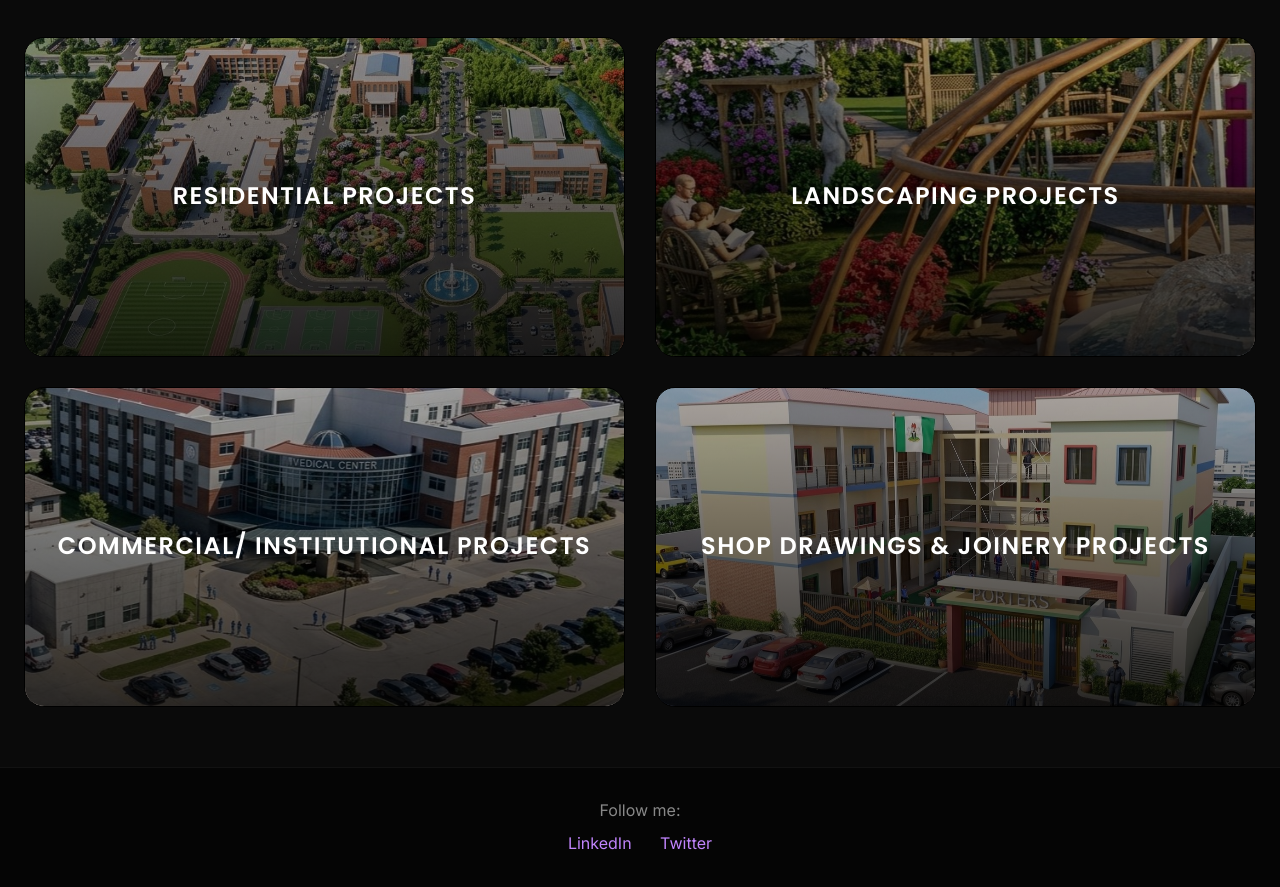
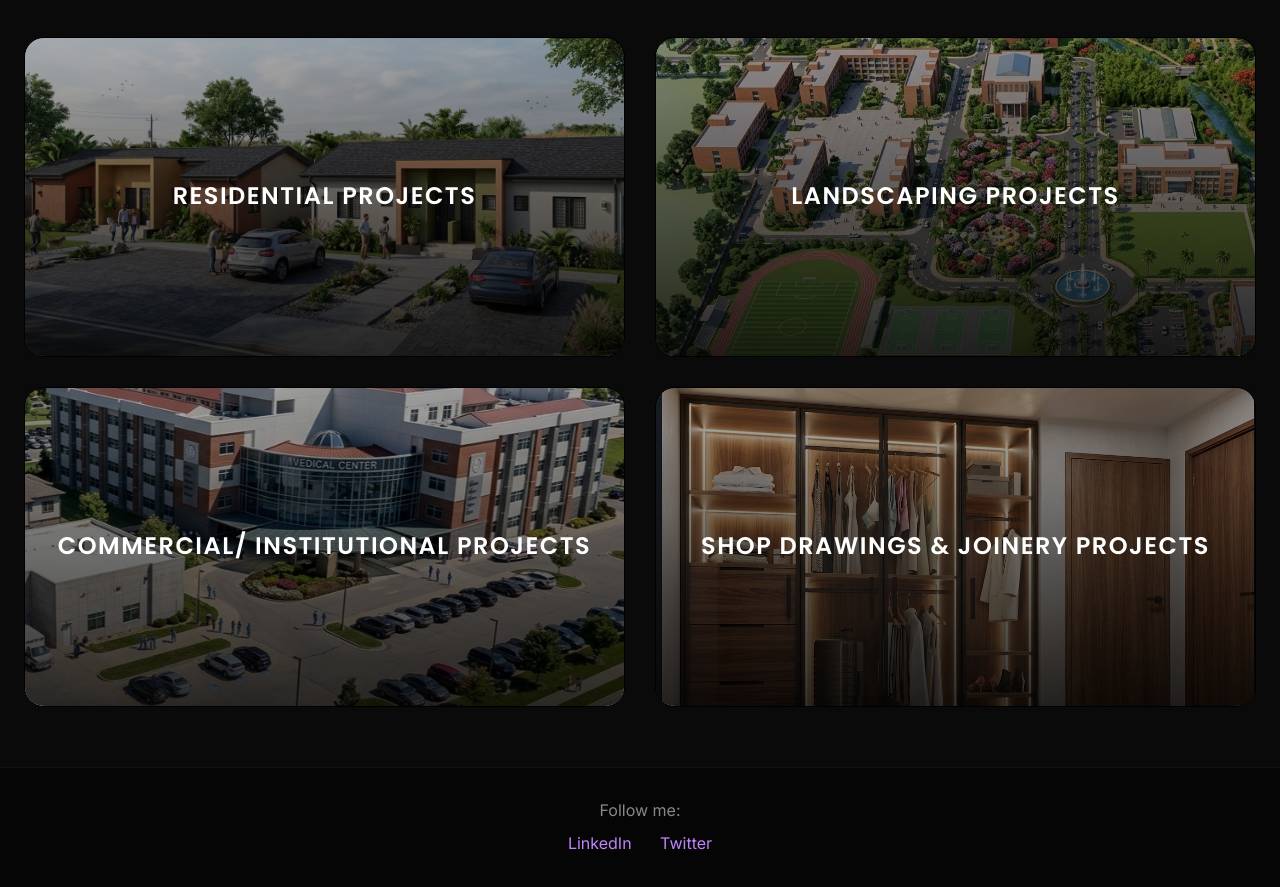
Before and after one commit to Bagais/PORTFOLIO_2026, a plain HTML site: page arch_landing.html in a window 1280 px wide. Shown: the part 163-1050 px from the top of the page. Drawn offline with Linux system fonts and the light colour scheme.

Commit message:
updated css

```diff
--- a/styless.css
+++ b/styless.css
@@ -379,10 +379,10 @@ main {
 /* Specific background bindings */
 .arch { background: url('images/arc-ic.jpg') center/cover no-repeat; }
 .art { background: url('images/art-ic.jpg') center/cover no-repeat; }
-.pr1 { background: url('images/uni_t.jpg') center/cover no-repeat; }
+.pr1 { background: url('images/resident.jpg') center/cover no-repeat; }
 .pr2 { background: url('images/hospital_t.jpg') center/cover no-repeat; }
-.pr3 { background: url('images/porters_t.jpg') center/cover no-repeat; }
-.pr4 { background: url('images/park_t.jpg') center/cover no-repeat; }
+.pr3 { background: url('comy/B222.jpg') center/cover no-repeat; }
+.pr4 { background: url('images/uni_t.jpg') center/cover no-repeat; }
 
 
 /* ==========================================================
```
